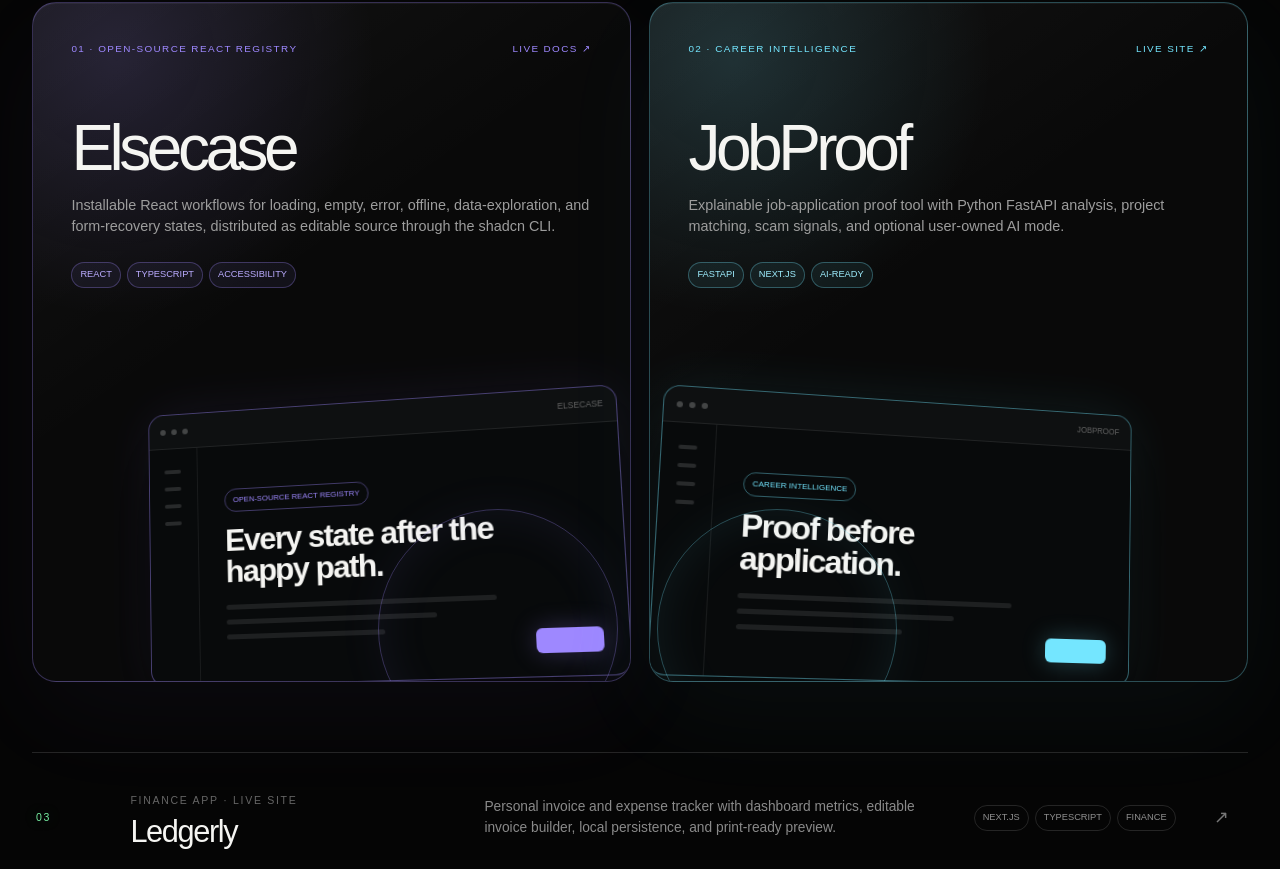
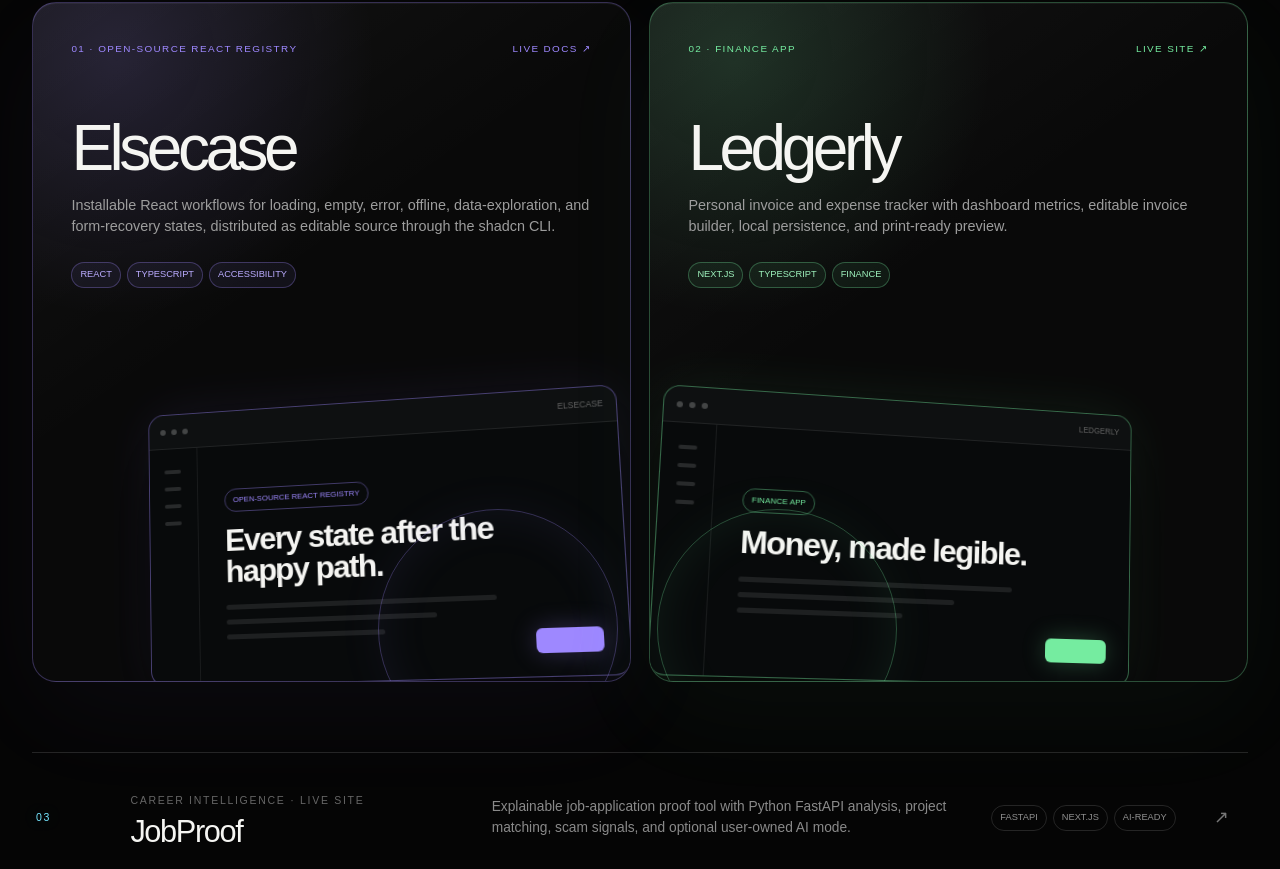
Before and after one commit to heysinghaaa/piyush-portfolio, a Next.js app: page / in a window 1280 px wide. Shown: the part 2311-3180 px from the top of the page. Built offline with nearby package versions, Linux system fonts and the light colour scheme.

Commit message:
Feature Ledgerly in portfolio

```diff
--- a/src/data/portfolio.ts
+++ b/src/data/portfolio.ts
@@ -53,6 +53,17 @@ export const projects = [
     previewText: "Every state after the happy path."
   },
   {
+    category: "Finance app",
+    linkLabel: "Live site",
+    link: "https://ledgerlyhq.vercel.app/",
+    title: "Ledgerly",
+    description:
+      "Personal invoice and expense tracker with dashboard metrics, editable invoice builder, local persistence, and print-ready preview.",
+    tags: ["Next.js", "TypeScript", "Finance"],
+    accent: "green",
+    previewText: "Money, made legible."
+  },
+  {
     category: "Career intelligence",
     linkLabel: "Live site",
     link: "https://jobproofintelligence.vercel.app/",
@@ -62,16 +73,6 @@ export const projects = [
     tags: ["FastAPI", "Next.js", "AI-ready"],
     accent: "blue",
     previewText: "Proof before application."
-  },
-  {
-    category: "Finance app",
-    linkLabel: "Live site",
-    link: "https://ledgerlyhq.vercel.app/",
-    title: "Ledgerly",
-    description:
-      "Personal invoice and expense tracker with dashboard metrics, editable invoice builder, local persistence, and print-ready preview.",
-    tags: ["Next.js", "TypeScript", "Finance"],
-    accent: "green"
   },
   {
     category: "Business website",
```
